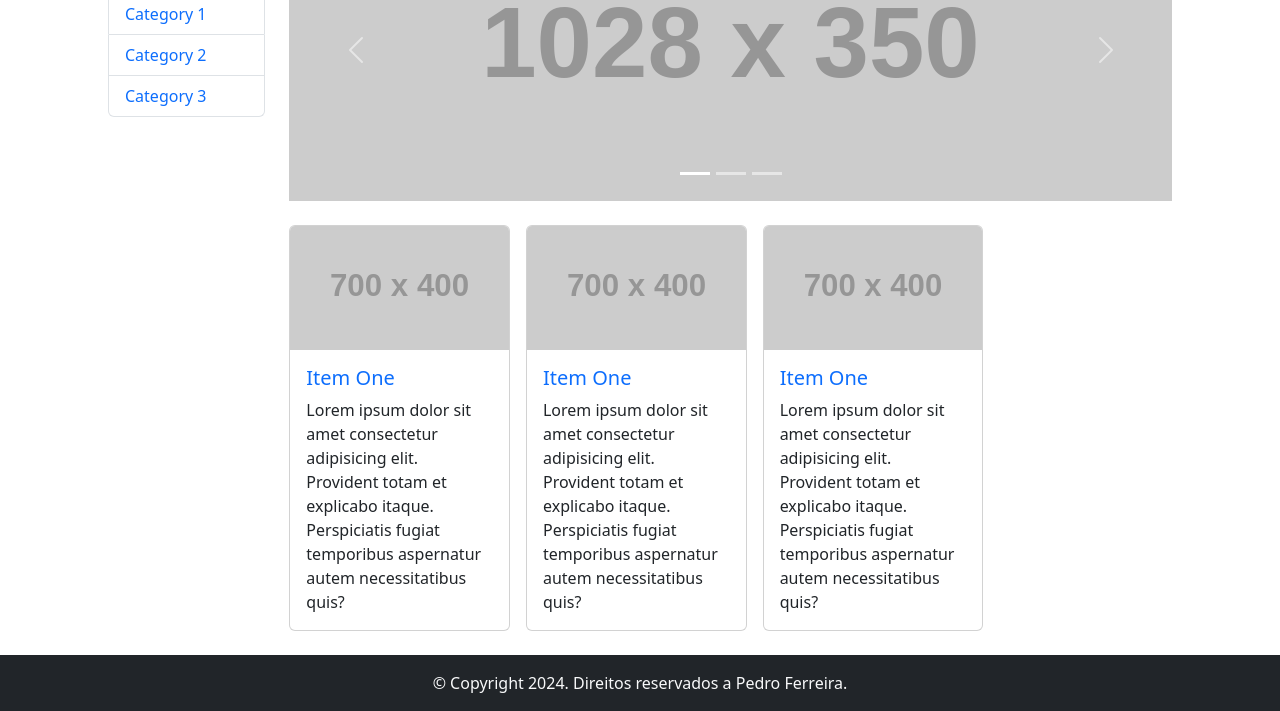
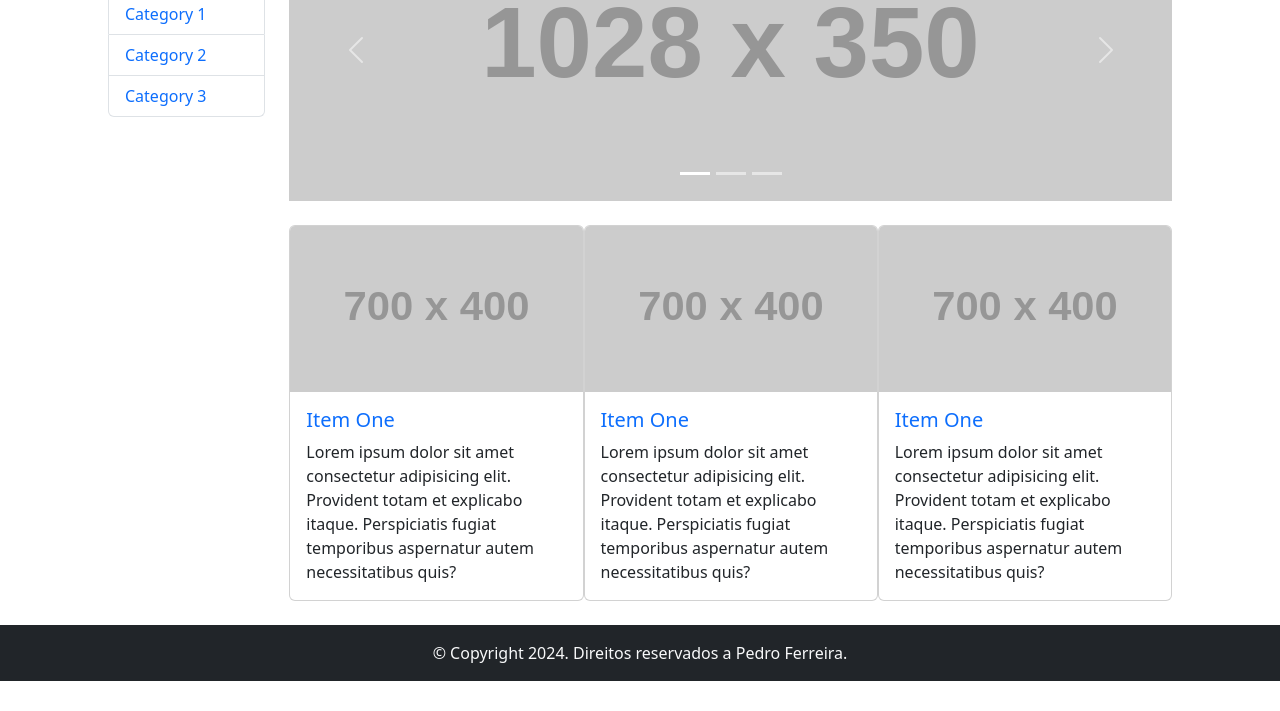
Before and after one commit to pedrodif/uploadBootstrapLayout, a plain HTML site: page index.html in a window 1280 px wide. Shown: the part 196-907 px from the top of the page. After the commit the page ends 877 px from the top, so only its background shows below. Drawn offline with nearby package versions, Linux system fonts and the light colour scheme; placeholder pictures from the web are drawn by us.

Commit message:
refactor: :fire: removes grid column gap

```diff
--- a/index.html
+++ b/index.html
@@ -94,8 +94,8 @@
                 </div>
 
                 <div class="container-fluid">
-                    <div class="row grid column-gap-3">
-                        <section class="card col-12 col-lg-3 mb-4 p-0">
+                    <div class="row">
+                        <section class="card col-12 col-lg-4 mb-4 p-0">
                             <img src="https://placehold.co/700x400" class="card-img-top" alt="cardImage">
 
                             <div class="card-body">
@@ -108,7 +108,7 @@
                             </div>
                         </section>
 
-                        <section class="card col-12 col-lg-3 mb-4 p-0">
+                        <section class="card col-12 col-lg-4 mb-4 p-0">
                             <img src="https://placehold.co/700x400" class="card-img-top" alt="cardImage">
 
                             <div class="card-body">
@@ -121,7 +121,7 @@
                             </div>
                         </section>
 
-                        <section class="card col-12 col-lg-3 mb-4 p-0">
+                        <section class="card col-12 col-lg-4 mb-4 p-0">
                             <img src="https://placehold.co/700x400" class="card-img-top" alt="cardImage">
 
                             <div class="card-body">
```
